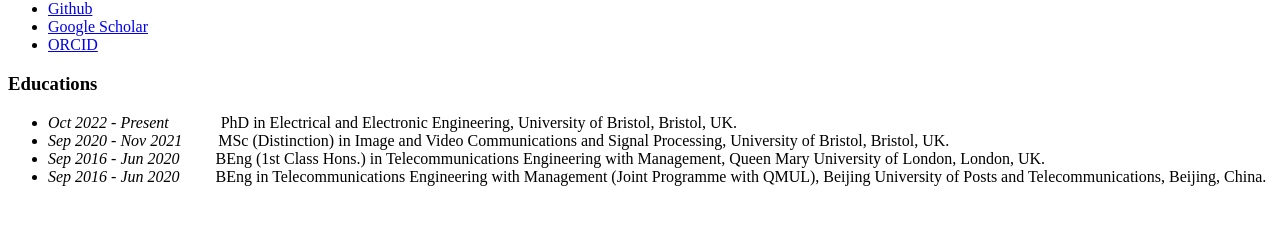
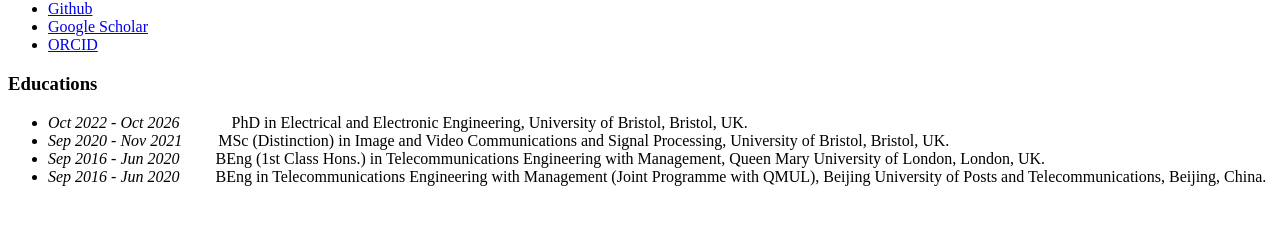
Before and after one commit to xinyiW915/xinyiW915.github.io, a Jekyll site: the page built from _pages/includes/edu.md, in a window 1280 px wide. Shown: the part 465-690 px from the top of the page. Built offline with Jekyll 4.4.1, drawn with Linux system fonts in a browser that asks for light colours; our own code applies the rules of GitHub Pages for plain Markdown files.

Commit message:
Update PhD duration in education section

```diff
--- a/_pages/includes/edu.md
+++ b/_pages/includes/edu.md
@@ -9,7 +9,7 @@ a.noul:hover {
 </style>
 
 # Educations
-- *Oct 2022 - Present*&emsp;&emsp;&emsp; PhD in Electrical and Electronic Engineering, University of Bristol, Bristol, UK.
+- *Oct 2022 - Oct 2026*&emsp;&emsp;&emsp; PhD in Electrical and Electronic Engineering, University of Bristol, Bristol, UK.
 - *Sep 2020 - Nov 2021*&emsp;&emsp; MSc (Distinction) in Image and Video Communications and Signal Processing, University of Bristol, Bristol, UK.
 - *Sep 2016 - Jun 2020*&emsp;&emsp; BEng (1st Class Hons.) in Telecommunications Engineering with Management, Queen Mary University of London, London, UK.
 - *Sep 2016 - Jun 2020*&emsp;&emsp; BEng in Telecommunications Engineering with Management (Joint Programme with QMUL), Beijing University of Posts and Telecommunications, Beijing, China.
```
